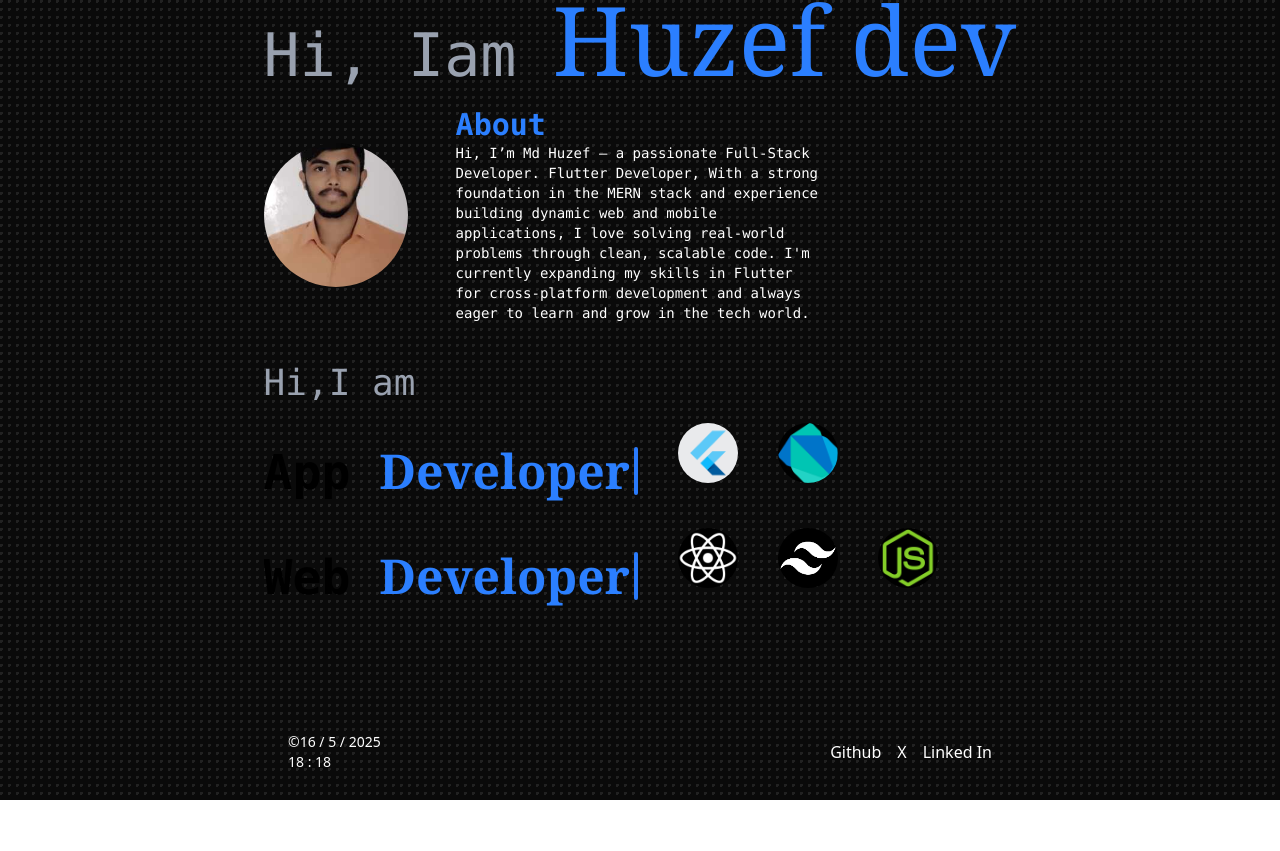
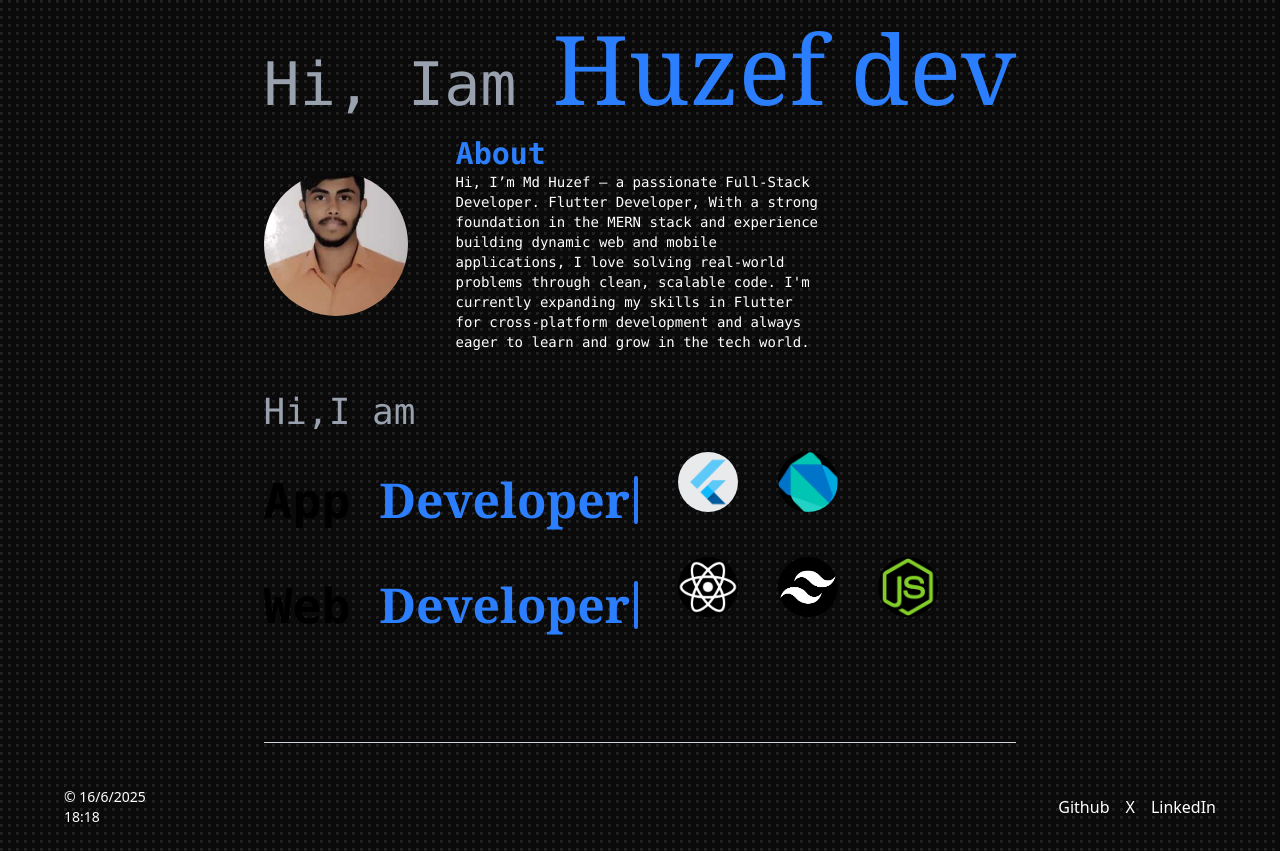
Before and after one commit to huzefmd/portfolio-wbsite, a React (Vite) app: page / in a window 1280 px wide. Before the commit the page ends 800 px from the top, so only its background shows below. Built offline with nearby package versions, Linux system fonts and the light colour scheme.

Commit message:
responvie

```diff
--- a/src/App.jsx
+++ b/src/App.jsx
@@ -1,23 +1,25 @@
-import React from 'react'
-import NavBar from './components/NavBar'
-import Home from './components/Home'
-import Footer from './components/Footer'
+import React from "react";
+import NavBar from "./components/NavBar";
+import Home from "./components/Home";
+import Footer from "./components/Footer";
 
 function App() {
   return (
     <div
-      className="h-screen w-screen bg-neutral-950 flex md:flex-col flex-row items center justify-center text-white"
+      className="min-h-screen w-screen bg-neutral-950 text-white overflow-auto"
       style={{
-        backgroundImage: `radial-gradient(circle at 1px 1px, rgba(128,128,128,0.2)  2px, transparent 0)`,
+        backgroundImage: `radial-gradient(circle at 1px 1px, rgba(128,128,128,0.2) 2px, transparent 0)`,
         backgroundSize: "8px 8px",
         backgroundRepeat: "repeat",
       }}
     >
-      <NavBar />
-      <Home />
+      <div className="flex flex-col md:flex-row items-center justify-center w-full">
+        <NavBar />
+        <Home />
+      </div>
       <Footer />
     </div>
   );
 }
 
-export default App
+export default App;
--- a/src/components/Footer.jsx
+++ b/src/components/Footer.jsx
@@ -1,23 +1,20 @@
-import React from 'react'
+import React from "react";
 
 function Footer() {
-  function cureentTime() {
-    time=new Date().getTime()
-  }
+  const now = new Date();
+
   return (
-    <footer className=" text-white  flex items-center justify-center md:flex-col flex-row ">
-      <div className=" flex justify-between w-3xl py-7 px-8 items-center  ">
-        <p className="text-sm ">
-          &copy;{new Date().getDate()} / {new Date().getMonth()} /{" "}
-          {new Date().getFullYear()}
-          <br />
-          {new Date().getHours()} : {new Date().getMinutes()}
+    <footer className="w-full  text-white py-6 px-4">
+      <div className="max-w-6xl  mx-auto flex flex-col md:flex-row justify-between items-center text-center md:text-left gap-4">
+        <p className="text-sm">
+          &copy; {now.getDate()}/{now.getMonth() + 1}/{now.getFullYear()} <br />
+          {now.getHours()}:{now.getMinutes().toString().padStart(2, "0")}
         </p>
 
-        <div className="flex space-x-4 mt-2 md:mt-0">
+        <div className="flex space-x-4">
           <a
             href="#"
-            className="hover:underline hover:text-blue-500  hover:scale-110 transition-transform duration-300"
+            className="hover:underline hover:text-blue-500 hover:scale-110 transition-transform duration-300"
           >
             Github
           </a>
@@ -29,9 +26,9 @@ function Footer() {
           </a>
           <a
             href="#"
-            className="hover:underline hover:text-blue-500 hover:scale-110 transition-transform duration-300 "
+            className="hover:underline hover:text-blue-500 hover:scale-110 transition-transform duration-300"
           >
-            Linked In
+            LinkedIn
           </a>
         </div>
       </div>
@@ -39,4 +36,4 @@ function Footer() {
   );
 }
 
-export default Footer
+export default Footer;
```
